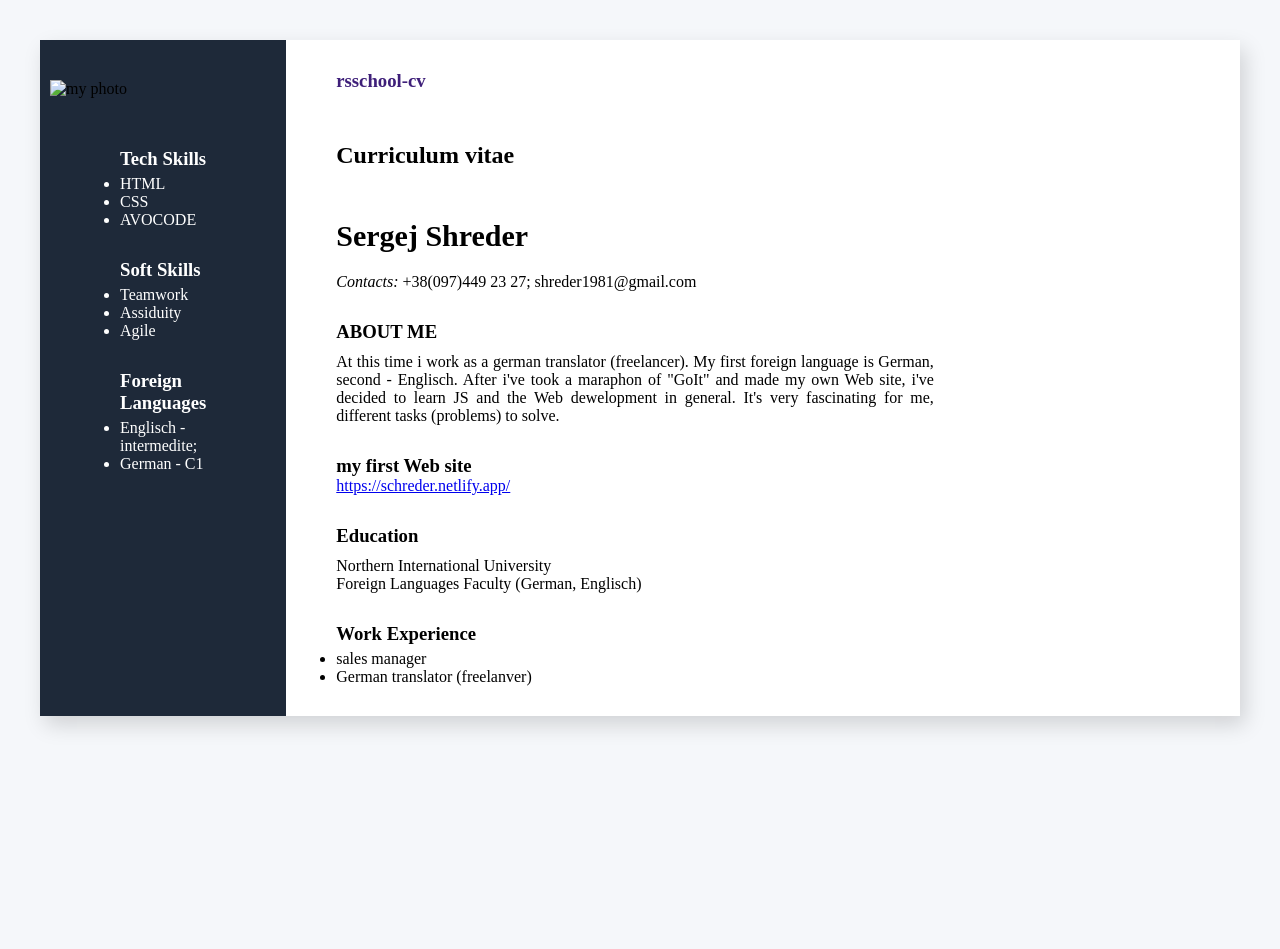
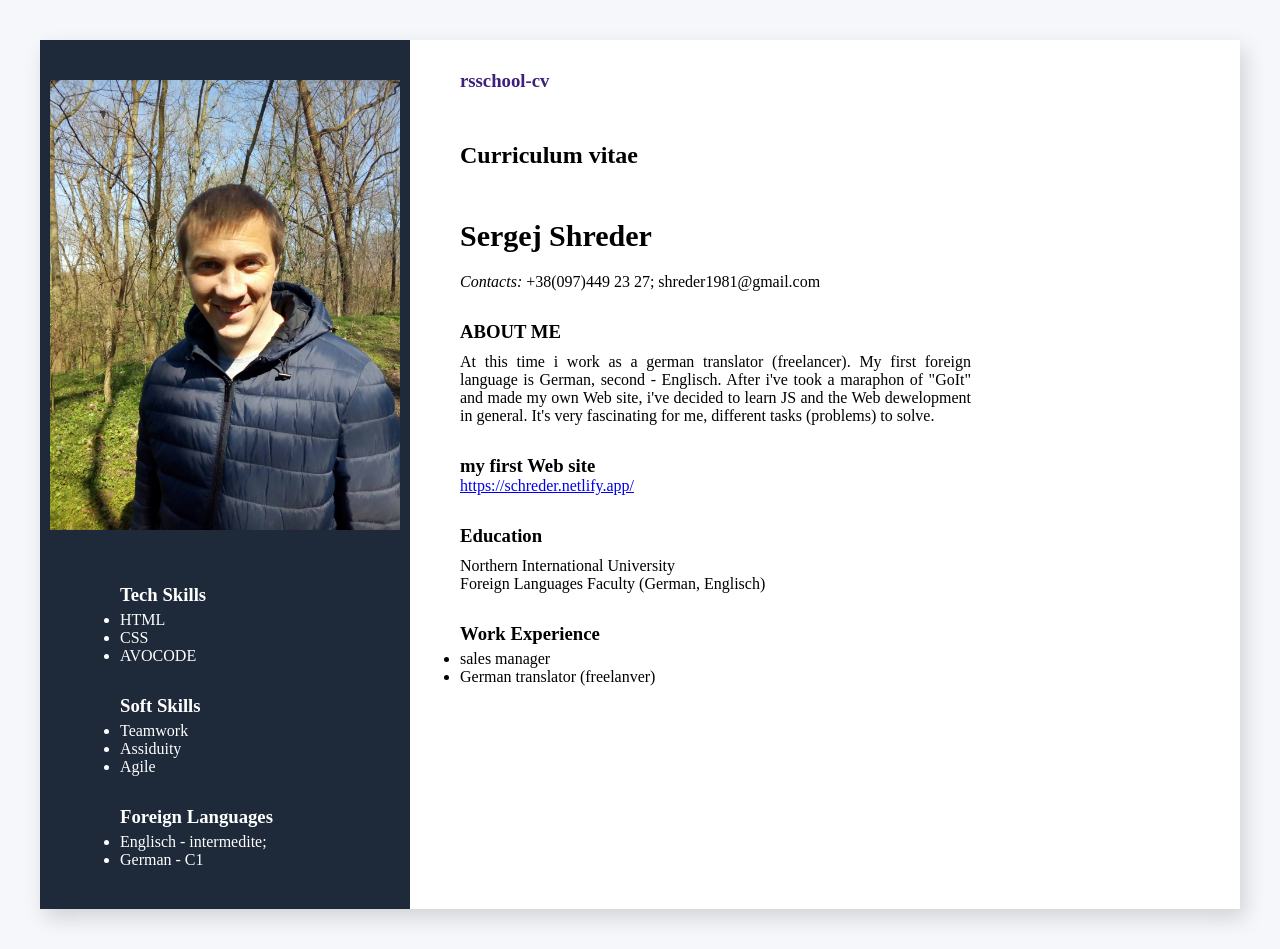
Before and after one commit to Sergej81/rsschool-cv, a plain HTML site: page index.html in a window 1280 px wide. Before the commit the page ends 800 px from the top, so only its background shows below. Drawn offline with Linux system fonts and the light colour scheme.

Commit message:
feat: add photo

```diff
--- a/index.html
+++ b/index.html
@@ -12,7 +12,7 @@
     <div class="wrapper">
         <!--sidebar container-->
         <aside class="sidebar">
-            <img src="../../Photo.jpg" alt="my photo" class="my-photo">
+            <img src="img.jpg" alt="my photo" class="my-photo">
             <!--skills container-->
             <div class="skills-container">
                 <div class="text-skills-container">
```
Also changed, not shown: img.jpg (added), 1 other file.
